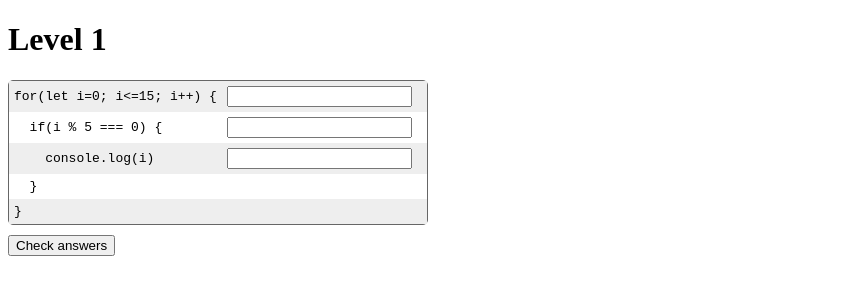
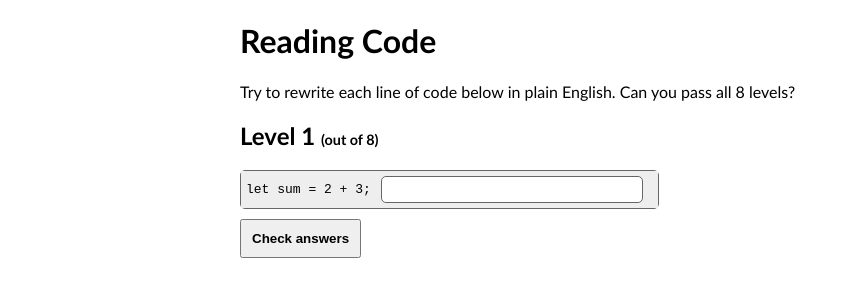
Before and after one commit to cheryllium/readingcode, a React (Create React App) app in the folder frontend/: page / in a window 1280 px wide. Shown: the top 300 px of the page, without its empty margins (0-850 px from the left). Built offline with nearby package versions, Linux system fonts and the light colour scheme.

Commit message:
Add styles, cleanup

```diff
--- a/frontend/src/App.css
+++ b/frontend/src/App.css
@@ -1,5 +1,33 @@
+html, body {
+    font-family: Optima, Candara, 'Noto Sans', source-sans-pro, sans-serif;
+    margin: 0;
+}
+
+.main {
+    width: 800px;
+    max-width: 100%;
+    margin-left: auto;
+    margin-right: auto;
+    background-color: #fff;
+}
+
+.victory {
+    margin-top: 20px;
+}
+
+h2 span {
+    font-size: 60%;
+}
+
 pre {
     margin: 0;
+}
+input {
+    min-width: 250px;
+    border-radius: 5px;
+    outline: 0;
+    border: 1px solid #666;
+    padding: 5px;
 }
 
 table {
@@ -7,11 +35,59 @@ table {
     border-radius: 5px;
     margin-bottom: 10px;
 }
-
 table td {
     padding: 5px;
 }
-
 table tr:nth-child(odd) {
     background-color: #eee;
 }
+
+.correct {
+    color: #172;
+}
+.incorrect {
+    color: #732;
+}
+
+button {
+    margin-right: 10px;
+    padding: 10px;
+    font-weight: bold;
+    cursor: pointer;
+}
+
+.lds-ring {
+  display: inline-block;
+  position: relative;
+  width: 15px;
+  height: 15px;
+}
+.lds-ring div {
+  box-sizing: border-box;
+  display: block;
+  position: absolute;
+  width: 15px;
+  height: 15px;
+  margin: 2px;
+  border: 2px solid #444;
+  border-radius: 50%;
+  animation: lds-ring 1.2s cubic-bezier(0.5, 0, 0.5, 1) infinite;
+  border-color: #444 transparent transparent transparent;
+}
+.lds-ring div:nth-child(1) {
+  animation-delay: -0.45s;
+}
+.lds-ring div:nth-child(2) {
+  animation-delay: -0.3s;
+}
+.lds-ring div:nth-child(3) {
+  animation-delay: -0.15s;
+}
+@keyframes lds-ring {
+  0% {
+    transform: rotate(0deg);
+  }
+  100% {
+    transform: rotate(360deg);
+  }
+}
--- a/frontend/src/App.js
+++ b/frontend/src/App.js
@@ -4,6 +4,11 @@ import './App.css'
 import apiService from './services/api'
 
 const levels = [
+  `let sum = 2 + 3;`,
+  `let sum = 1 + 2 + 3 + 4 + 5;
+if(sum > 20) {
+  console.log("wow!");
+}`,
   `for(let i=0; i<=15; i++) {
   if(i % 5 === 0) {
     console.log(i)
@@ -18,7 +23,21 @@ console.log(sum)`,
 let b = 40;
 let c = a
 a = b
-b = c`
+b = c`,
+  `function sum(a, b) {
+  return a + b;
+}
+let i = sum(3, 4);
+console.log(i)`,
+  `function closeToZero(a) {
+  return Math.abs(a) < 5;
+}`,
+  `function foo(a) {
+  if(a == 0) {
+    return 0;
+  }
+  return a + foo(a - 1);
+}`,
 ]
 
 const Line = ({ line, answer, grade, setAnswer, loading }) => {
@@ -37,8 +56,10 @@ const Line = ({ line, answer, grade, setAnswer, loading }) => {
       <td>
         {grade
          && <>
-              <b>{grade.correct? "Correct" : "Incorrect"}</b>
-              {grade.comments && `- ${grade.comments}`}
+              <b className={grade.correct? "correct" : "incorrect"}>
+                {grade.correct? "Correct" : "Incorrect"}
+              </b>
+              {grade.comments && ` - ${grade.comments}`}
             </>
         }
       </td>
@@ -98,22 +119,26 @@ const App = () => {
   }
 
   return (
-    <form className="problem-form">
-      <h1>Level {level+1}</h1>
+    <form className="main">
+      <h1>Reading Code</h1>
+      <p>Try to rewrite each line of code below in plain English. Can you pass all {levels.length} levels?</p>
+
+      <h2>Level {level+1} <span>(out of {levels.length})</span></h2>
       <table cellSpacing={0}>
         <tbody>
           {levelLines.map((line, index) => (
             <Line line={line}
                   answer={lineAnswers[index]}
-                  grade={grades[index] || null}
+                  grade={grades.find(g => g.line.trim() === line.trim()) || null}
                   setAnswer={answer => handleSetLineAnswer(index, answer)}
                   loading={loading}
                   key={index} />
           ))}
         </tbody>
       </table>
-      <button onClick={handleCheckAnswers} disabled={loading}>Check answers</button>
-      {canMoveOn && <button onClick={goToNextLevel} disabled={loading}>Next level</button>}
+      <button onClick={handleCheckAnswers} disabled={loading}>Check answers {loading && <div class="lds-ring"><div></div><div></div><div></div><div></div></div>}</button>
+      {(canMoveOn && level + 1 < levels.length) && <button onClick={goToNextLevel} disabled={loading}>Next level</button>}
+      {canMoveOn && level + 1 === levels.length && <div className="victory"><span className="correct"><b>You did it!</b></span> Congratulations on completing all of the levels! 🎉</div>}
     </form>
   )
 }
--- a/frontend/src/services/api.js
+++ b/frontend/src/services/api.js
@@ -3,7 +3,7 @@ const baseUrl = 'http://localhost:3001'
 
 const test = (answers) => {
   return axios
-    .post(`${baseUrl}/testendpoint`, answers)
+    .post(`${baseUrl}/check`, answers)
     .then(response => response.data)
 }
 
```
Also changed, not shown: 1 other file (tests, documents, lock files or other folders).
